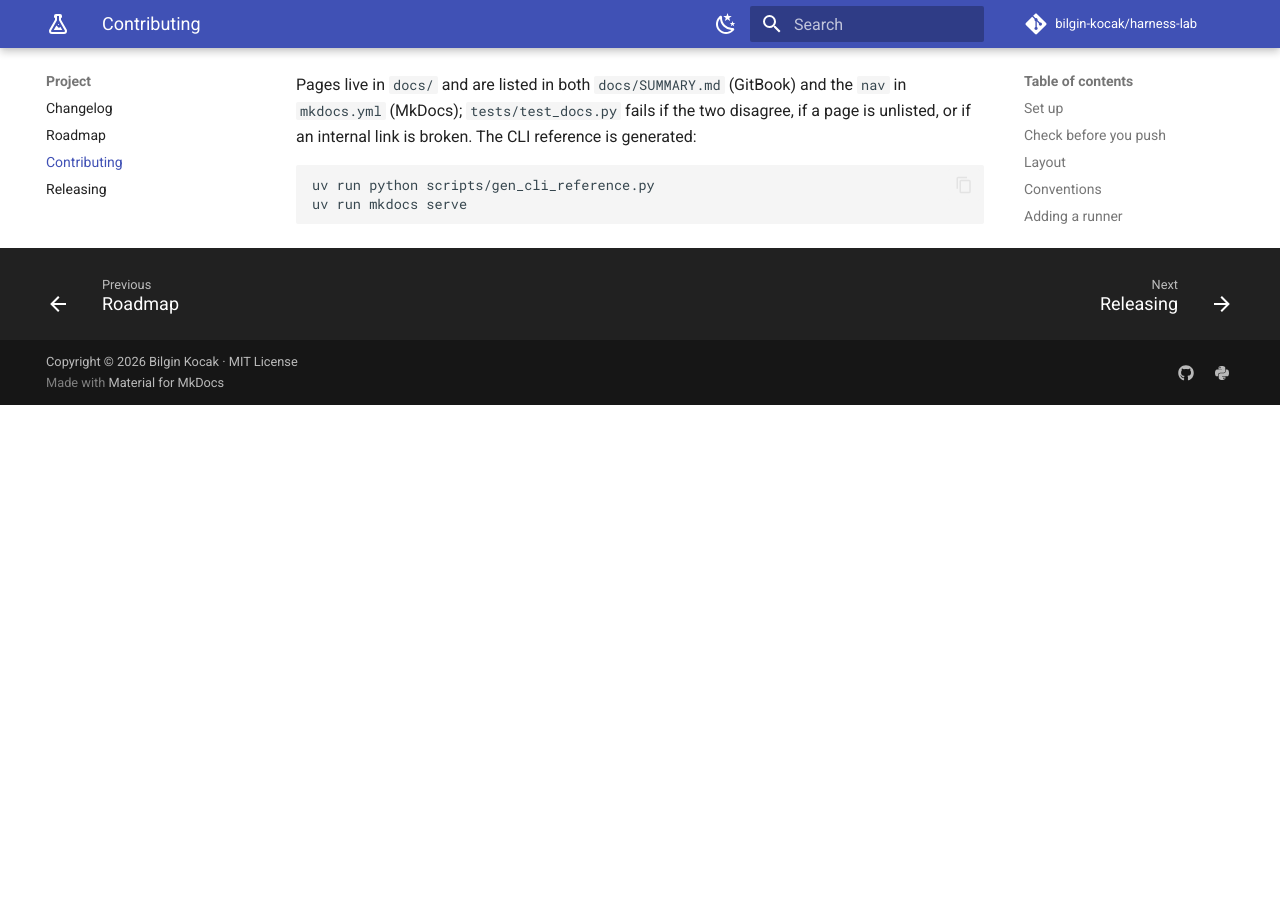
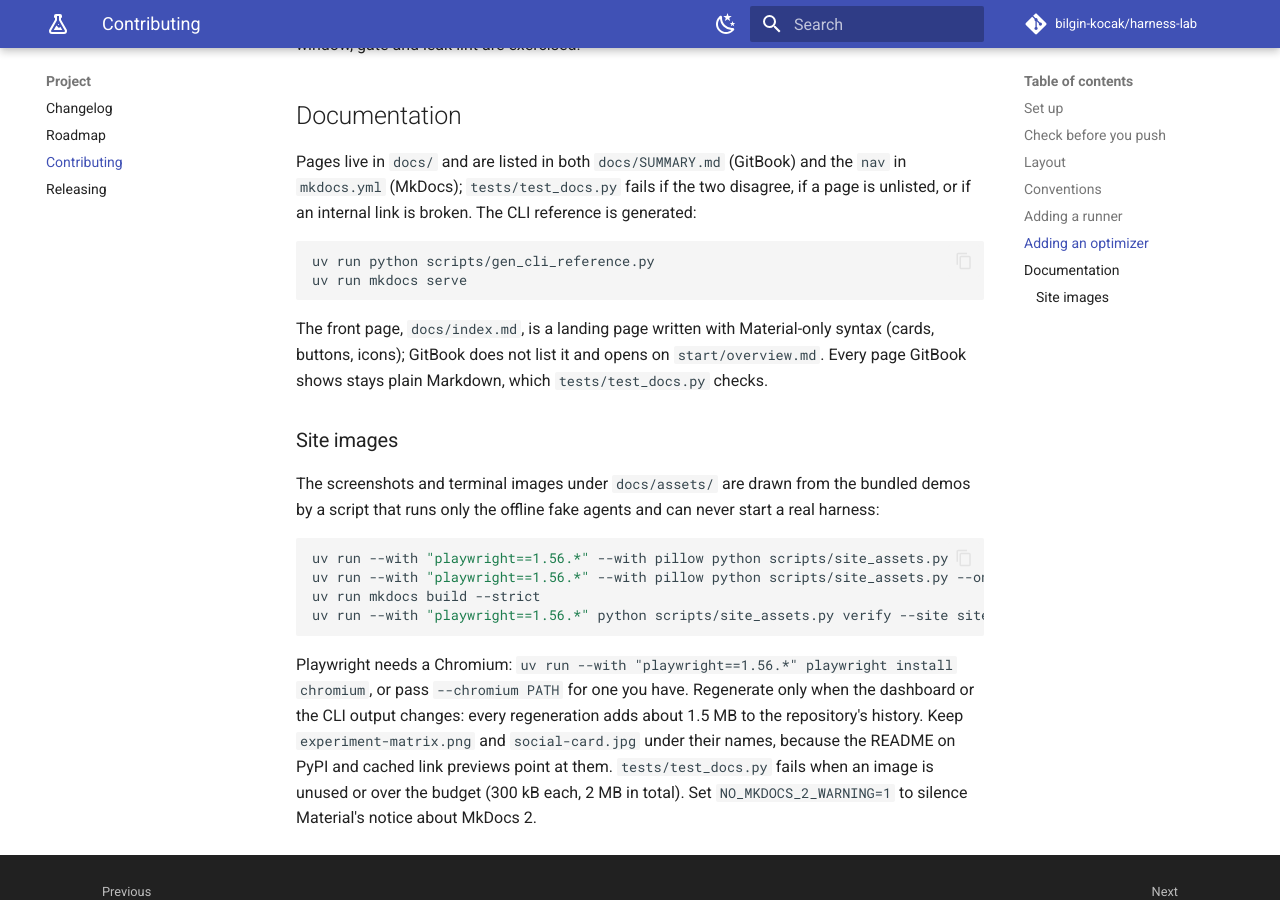
Before and after one commit to bilgin-kocak/harness-lab, an MkDocs documentation site: the page built from docs/project/contributing.md, in a window 1280 px wide and 900 px high, scrolled down 1845 px. Built offline with MkDocs 1.6.1 and Material for MkDocs 9.7.7, drawn with Linux system fonts in a browser that asks for light colours; comment, search, counter and statistics services are not loaded; before the commit the page ends 2250 px from its top, so only the background shows below that; some of the changed text lies outside the part shown.

Commit message:
Add CITATION.cff, a README hero image and site links
- CITATION.cff, so GitHub offers "Cite this repository"; a test keeps
  its version and date, the landing page's BibTeX and the changelog
  heading in agreement, and the release steps say to bump them.
- README: the dashboard's matrix as a hero image (an absolute URL, so it
  shows on PyPI from the next release), and links to the website, the
  tour and the overview.
- Package metadata: Homepage is the website, Documentation the overview.
- Contributing: the site layout, the landing page's GitBook exception,
  and how to redraw the site images.
- Changelog: the website and the dashboard fixes, under Unreleased.

Co-Authored-By: Claude Opus 5.5 <noreply@anthropic.com>
Claude-Session: https://claude.ai/code/session_01MLPdYsJbE49daTxXEqKiBs

````diff
--- a/docs/project/contributing.md
+++ b/docs/project/contributing.md
@@ -13,8 +13,8 @@ uv run harnesslab doctor
 
 ```bash
 uv run pytest -q              # ~2 minutes; real-CLI tests are skipped unless HARNESSLAB_INTEGRATION=1
-uv run ruff check src tests
-uv run ruff format --check src tests
+uv run ruff check src tests scripts
+uv run ruff format --check src tests scripts
 uv run mkdocs build --strict  # the docs must build without warnings
 ```
 
@@ -45,8 +45,12 @@ src/harnesslab/
   bundled/               suites (demo, demo-improve, demo-safety, demo-discovery, demo-recovery),
                          sweep and grow templates, baseline and sentinel bundles, pricing example
 tests/                   unit, parser (recorded JSONL fixtures), end-to-end, CLI, web, docs, opt-in integration
-docs/                    this site (GitBook and MkDocs read the same files)
-scripts/                 gen_cli_reference.py
+docs/                    this site (GitBook and MkDocs read the same files; the landing page,
+                         index.md, is MkDocs-only and GitBook opens on start/overview.md)
+  assets/                images drawn by scripts/site_assets.py
+  stylesheets/           the site's CSS
+overrides/main.html      the site's one template block: link previews (Open Graph)
+scripts/                 gen_cli_reference.py (CLI reference), site_assets.py (site images)
 ```
 
 ## Conventions
@@ -80,3 +84,27 @@ if an internal link is broken. The CLI reference is generated:
 uv run python scripts/gen_cli_reference.py
 uv run mkdocs serve
 ```
+
+The front page, `docs/index.md`, is a landing page written with Material-only syntax (cards,
+buttons, icons); GitBook does not list it and opens on `start/overview.md`. Every page GitBook
+shows stays plain Markdown, which `tests/test_docs.py` checks.
+
+### Site images
+
+The screenshots and terminal images under `docs/assets/` are drawn from the bundled demos by a
+script that runs only the offline fake agents and can never start a real harness:
+
+```bash
+uv run --with "playwright==1.56.*" --with pillow python scripts/site_assets.py        # ~2 minutes
+uv run --with "playwright==1.56.*" --with pillow python scripts/site_assets.py --only screenshots
+uv run mkdocs build --strict
+uv run --with "playwright==1.56.*" python scripts/site_assets.py verify --site site   # checks the built site
+```
+
+Playwright needs a Chromium: `uv run --with "playwright==1.56.*" playwright install chromium`, or
+pass `--chromium PATH` for one you have. Regenerate only when the dashboard or the CLI output
+changes: every regeneration adds about 1.5 MB to the repository's history. Keep
+`experiment-matrix.png` and `social-card.jpg` under their names, because the README on PyPI and
+cached link previews point at them. `tests/test_docs.py` fails when an image is unused or over the
+budget (300 kB each, 2 MB in total). Set `NO_MKDOCS_2_WARNING=1` to silence Material's notice
+about MkDocs 2.
--- a/pyproject.toml
+++ b/pyproject.toml
@@ -35,8 +35,8 @@ dependencies = [
 ]
 
 [project.urls]
-Homepage = "https://github.com/bilgin-kocak/harness-lab"
-Documentation = "https://bilgin-kocak.github.io/harness-lab/"
+Homepage = "https://bilgin-kocak.github.io/harness-lab/"
+Documentation = "https://bilgin-kocak.github.io/harness-lab/start/overview/"
 Repository = "https://github.com/bilgin-kocak/harness-lab"
 Issues = "https://github.com/bilgin-kocak/harness-lab/issues"
 Changelog = "https://github.com/bilgin-kocak/harness-lab/blob/main/CHANGELOG.md"
@@ -90,6 +90,7 @@ include = [
     ".gitbook.yaml",
     "README.md",
     "CHANGELOG.md",
+    "CITATION.cff",
     "LICENSE",
     "pricing.example.yaml",
     "pyproject.toml",
````
Also changed, not shown: CHANGELOG.md (+12 -0 lines), README.md (+5 -2 lines), docs/project/changelog.md (+12 -0 lines), docs/project/releasing.md (+11 -6 lines), 2 other files.
